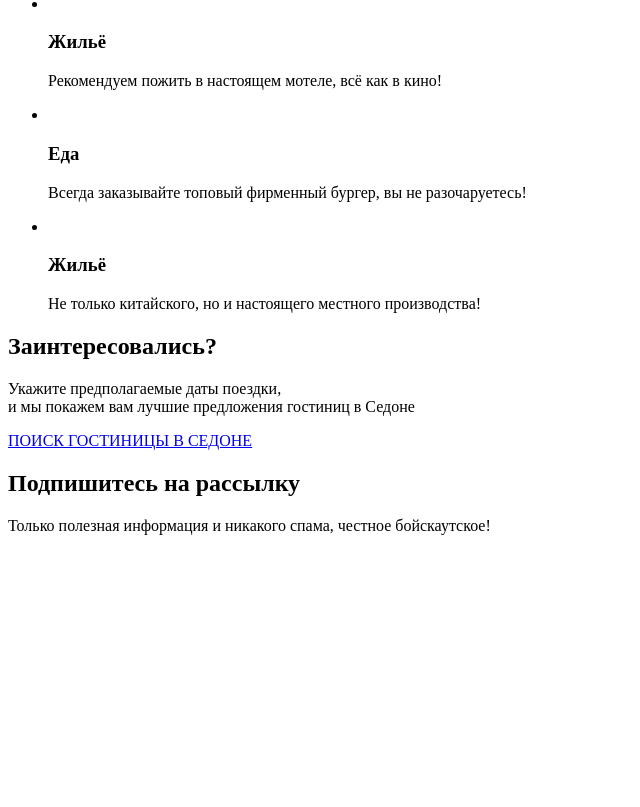
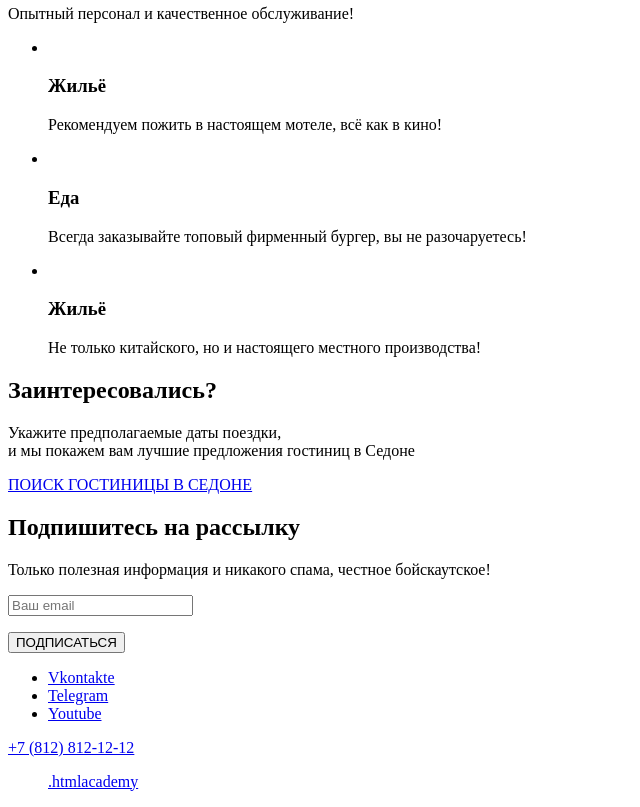
Before and after one commit to htmlacademy-htmlcss/2377937-sedona-37, a plain HTML site: page index.html in a window 1280 px wide. Shown: the part 1006-1813 px from the top of the page, without its empty margins (0-640 px from the left). Before the commit the page ends 1557 px from the top, so only its background shows below. Drawn offline with Linux system fonts and the light colour scheme.

Commit message:
index.html дописанный

```diff
--- a/index.html
+++ b/index.html
@@ -5,8 +5,9 @@
     <title>HTML Academy: Седона</title>
   </head>
   <body>
-    <header class="page-header">
+    <header class="page-index">
       <nav class="navigation">
+		 <img class="logo" src="#" alt="седона на главную">
         <ul class="navigation-list">
 
           <li class="navigation-item">
@@ -20,10 +21,12 @@
 
             <ul class="navigation-list navigation-user">
 
+				 <li class="navigation-item">
+              <a class="navigation-link" href="#">
+               <span class="visually-hidden">Поиск</span></a>
           <li class="navigation-item">
             <a class="navigation-link" href="#">
-              <span class="visually-hidden">Поиск</span>
-          </a>
+              <span class="visually-hidden">Лайк</span></a>
           <li class="navigation-item">
             <a class="navigation-link" href="#">
               <span class="visually-hidden">Лайк</span>
@@ -98,11 +101,39 @@
  <section class="subscription">
   <h2 class="subscription-header">Подпишитесь на рассылку</h2>
    <p class="subscription-subtitle">Только полезная информация и никакого спама, честное бойскаутское!</p>
-    <form
+    <form class="subscription-form" action="http://echo.htmlacademy.ru" method="post">
+      <p class="subscription-form-email">
+        <label for="subscription-email"></label>
+        <input tupe="text" id="subscription-email" name="subscription-email" placeholder="Ваш email">
+      </p>
+      <button class="subscription-button" tupe="submit">ПОДПИСАТЬСЯ</button>
+    </form>
  </section>
      </main>
-    <footer>
-
+    <footer class="footer-index">
+      <section class="soicial">
+        <ul class="social-list">
+          <li class="soicial-item">
+            <a class="button" href="https://vk.com/htmlacademy">
+              <span class="visually-hidden">Vkontakte</span>
+          <li class="soicial-item">
+            <a class="button" href="https://t.me/htmlacademy">
+              <span class="visually-hidden">Telegram</span>
+          <li class="soicial-item">
+            <a class="button" href="https://www.youtube.com/user/htmlacademy">
+            <span class="visually-hidden">Youtube</span>
+            </a>
+          </li>
+        </ul>
+      </section>
+      <section class="phone">
+        <a class="phone-num" href="tel=+78128121212">+7 (812) 812-12-12</a>
+      </section>
+      <section  class="link">
+        <ul class="link-list">
+          <p class="link-text"><a  class="htmlacademy-link" href="https://htmlacademy.ru/">.htmlacademy</a></p>
+        </ul>
+      </section>
     </footer>
   </body>
 </html>
```
